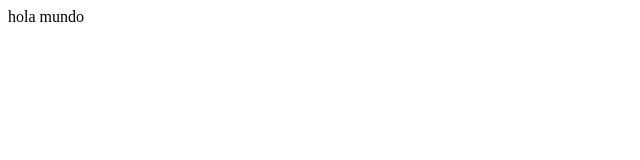
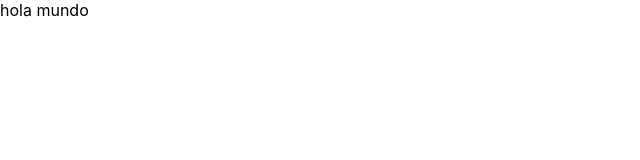
Before and after one commit to jepser/sketch-document-viewer, a Next.js app: page / in a window 1280 px wide. Shown: the top 160 px of the page, without its empty margins (0-640 px from the left). Built offline with nearby package versions, Linux system fonts and the light colour scheme.

Commit message:
feat: add global reset to styles

```diff
--- /dev/null
+++ b/components/layout/global-styles.js
@@ -0,0 +1,34 @@
+import { createGlobalStyle } from 'styled-components';
+
+const GlobalStyles = createGlobalStyle`
+  html {
+    box-sizing: border-box;
+    font-size: 16px;
+  }
+
+  *, *:before, *:after {
+    box-sizing: inherit;
+  }
+
+  body, h1, h2, h3, h4, h5, h6, p, ol, ul {
+    margin: 0;
+    padding: 0;
+    font-weight: normal;
+  }
+
+  /* System Fonts as used by GitHub */
+  body, button, input, select, textarea {
+    font-family: -apple-system, BlinkMacSystemFont, "Segoe UI", Roboto, Helvetica, Arial, sans-serif, "Apple Color Emoji", "Segoe UI Emoji", "Segoe UI Symbol";
+  }
+
+  ol, ul {
+    list-style: none;
+  }
+
+  img {
+    max-width: 100%;
+    height: auto;
+  }
+`;
+
+export default GlobalStyles;
--- /dev/null
+++ b/components/layout/index.js
@@ -0,0 +1 @@
+export { default as GlobalStyles } from './global-styles';
--- /dev/null
+++ b/pages/_app.js
@@ -0,0 +1,15 @@
+import App from 'next/app';
+import React from 'react';
+import { GlobalStyles } from '@components/layout';
+
+export default class MyApp extends App {
+  render() {
+    const { Component, pageProps } = this.props;
+    return (
+      <>
+        <GlobalStyles />
+        <Component {...pageProps} />
+      </>
+    );
+  }
+}
```
